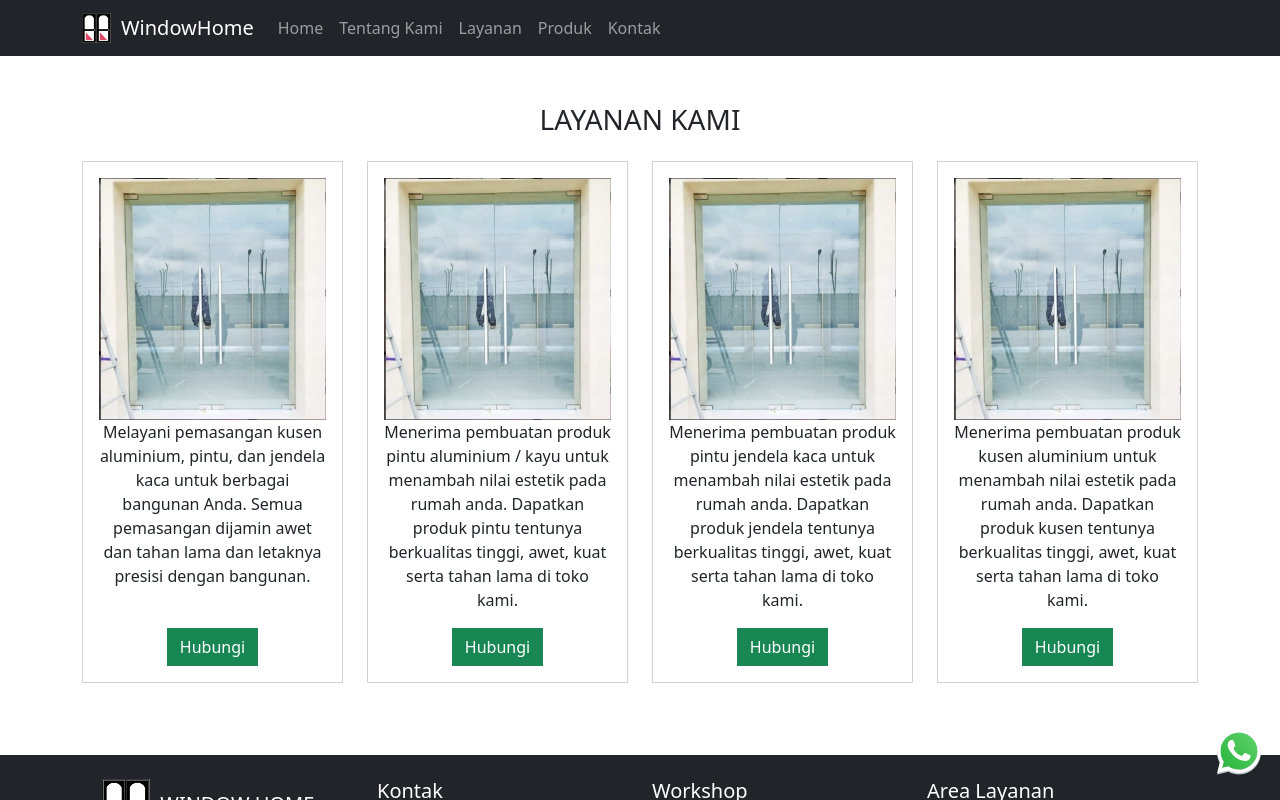
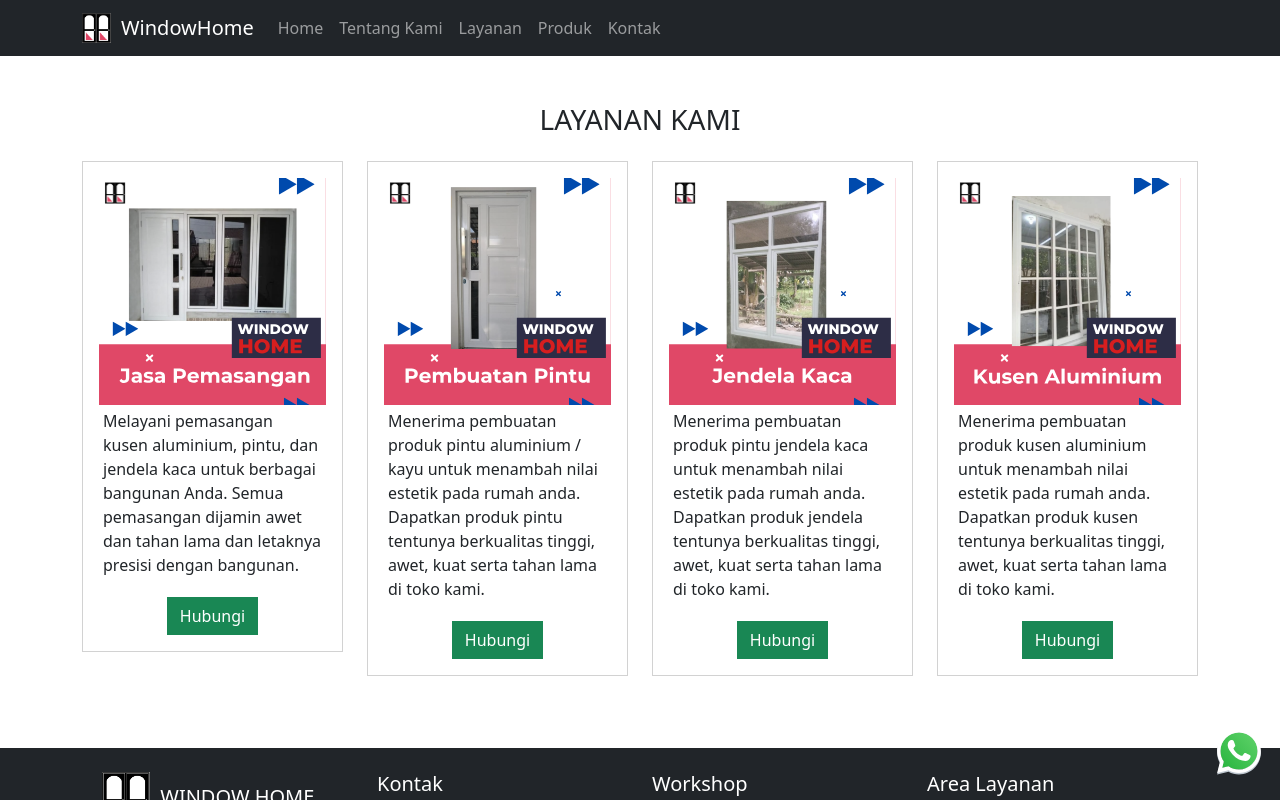
Before and after one commit to difhaels/vite-react-windowhome, a React (Vite) app: page /services in a window 1280 px wide. Shown: the top 800 px of the page. Built offline with nearby package versions, Linux system fonts and the light colour scheme.

Commit message:
service img

```diff
--- a/src/pages/Services.jsx
+++ b/src/pages/Services.jsx
@@ -1,6 +1,9 @@
 import React from "react";
 import { Container, Row, Col, Card } from "react-bootstrap";
-import card1 from "../assets/products/pintuKaca1.png";
+import pemasangan from "../assets/layanan/pemasangan.svg";
+import pintu from "../assets/layanan/pintu.svg";
+import kaca from "../assets/layanan/kaca.svg";
+import kusen from "../assets/layanan/kusen.svg";
 
 export default function Services() {
     const cardContents = [
@@ -15,13 +18,12 @@ export default function Services() {
             <Container className="my-5">
                 <h3 className="text-center produk-title mb-4">LAYANAN KAMI</h3>
                 <Row>
-                    {cardContents.map((content, index) => (
-                        <Col lg={3} xs={6} className="mb-4" key={index}>
-                            <Card className="text-center rounded-0 h-100">
-                                <Card.Body className="d-flex flex-column">
-                                    <Card.Img variant="top" className="rounded-0" src={card1} />
-                                    <p className="flex-grow-1">{content}</p>
-                                    <div className="d-flex justify-content-center mt-auto">
+                <Col lg={3} xs={6} className="mb-4">
+                    <Card className="text-center rounded-0">
+                        <Card.Body>
+                            <Card.Img variant="top" className="rounded-0" src={pemasangan} />
+                            <p className="text-start p-1">{cardContents[0]}</p>
+                            <div className="d-flex justify-content-center mt-auto">
                                         <a
                                             href="https://github.com/difhaels"
                                             className="btn btn-success rounded-0"
@@ -35,11 +37,76 @@ export default function Services() {
                                             Hubungi
                                         </a>
                                     </div>
-                                </Card.Body>
-                            </Card>
-                        </Col>
-                    ))}
-                </Row>
+                        </Card.Body>
+                    </Card>
+                </Col>
+                <Col lg={3} xs={6} className="mb-4">
+                    <Card className="text-center rounded-0">
+                        <Card.Body>
+                            <Card.Img variant="top" className="rounded-0" src={pintu} />
+                            <p className="text-start p-1">{cardContents[1]}</p>
+                            <div className="d-flex justify-content-center mt-auto">
+                                        <a
+                                            href="https://github.com/difhaels"
+                                            className="btn btn-success rounded-0"
+                                            style={{
+                                                textDecoration: 'none',
+                                                color: 'white',
+                                                padding: '0.375rem 0.75rem',
+                                                display: 'inline-block'
+                                            }}
+                                        >
+                                            Hubungi
+                                        </a>
+                                    </div>
+                        </Card.Body>
+                    </Card>
+                </Col>
+                <Col lg={3} xs={6} className="mb-4">
+                    <Card className="text-center rounded-0">
+                        <Card.Body>
+                            <Card.Img variant="top" className="rounded-0" src={kaca} />
+                            <p className="text-start p-1">{cardContents[2]}</p>
+                            <div className="d-flex justify-content-center mt-auto">
+                                        <a
+                                            href="https://github.com/difhaels"
+                                            className="btn btn-success rounded-0"
+                                            style={{
+                                                textDecoration: 'none',
+                                                color: 'white',
+                                                padding: '0.375rem 0.75rem',
+                                                display: 'inline-block'
+                                            }}
+                                        >
+                                            Hubungi
+                                        </a>
+                                    </div>
+                        </Card.Body>
+                    </Card>
+                </Col>
+                <Col lg={3} xs={6} className="mb-4">
+                    <Card className="text-center rounded-0">
+                        <Card.Body>
+                            <Card.Img variant="top" className="rounded-0" src={kusen} />
+                            <p className="text-start p-1">{cardContents[3]}</p>
+                            <div className="d-flex justify-content-center mt-auto">
+                                        <a
+                                            href="https://github.com/difhaels"
+                                            className="btn btn-success rounded-0"
+                                            style={{
+                                                textDecoration: 'none',
+                                                color: 'white',
+                                                padding: '0.375rem 0.75rem',
+                                                display: 'inline-block'
+                                            }}
+                                        >
+                                            Hubungi
+                                        </a>
+                                    </div>
+                        </Card.Body>
+                    </Card>
+                </Col>
+            </Row>
             </Container>
         </>
     );
```
